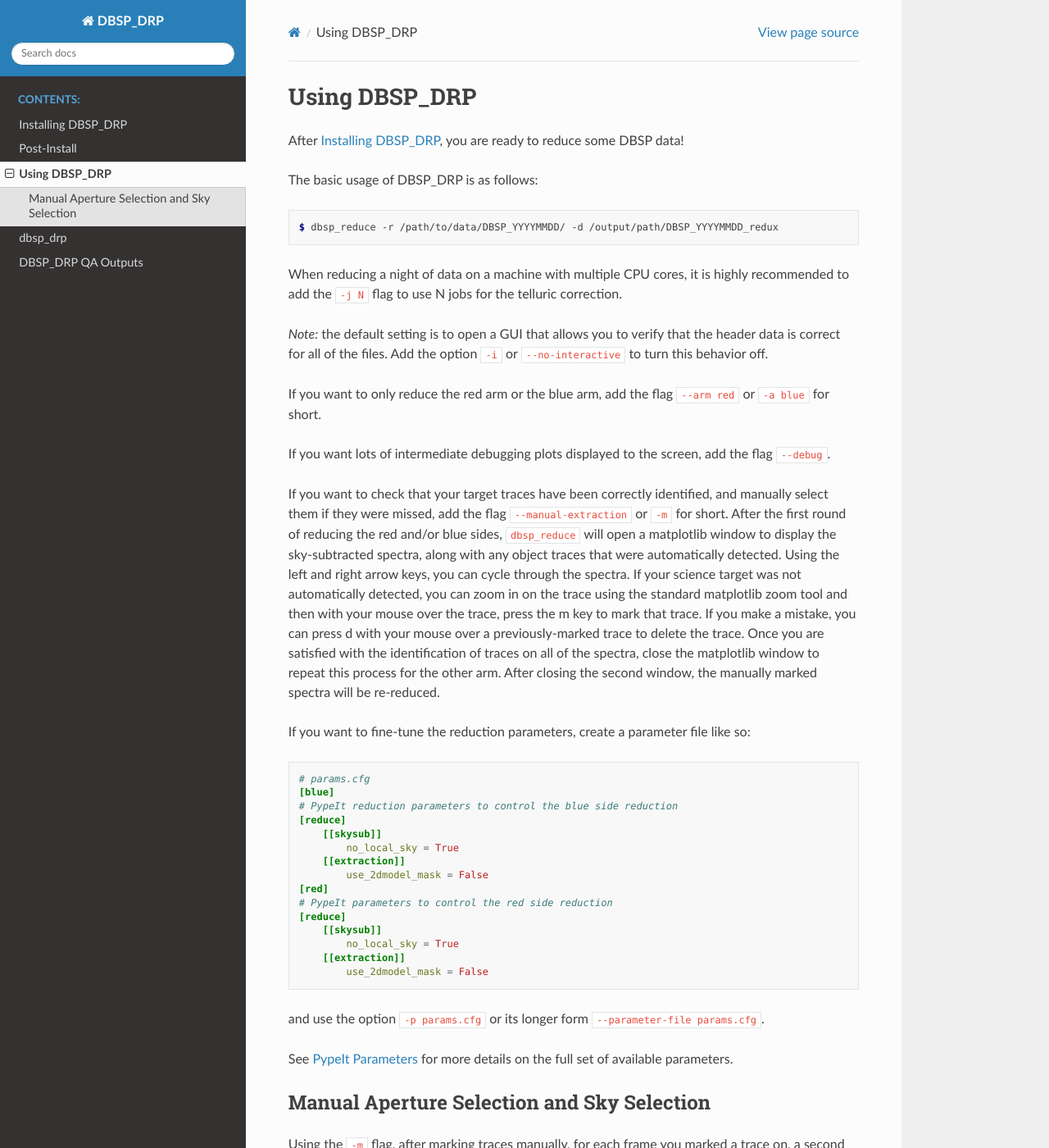
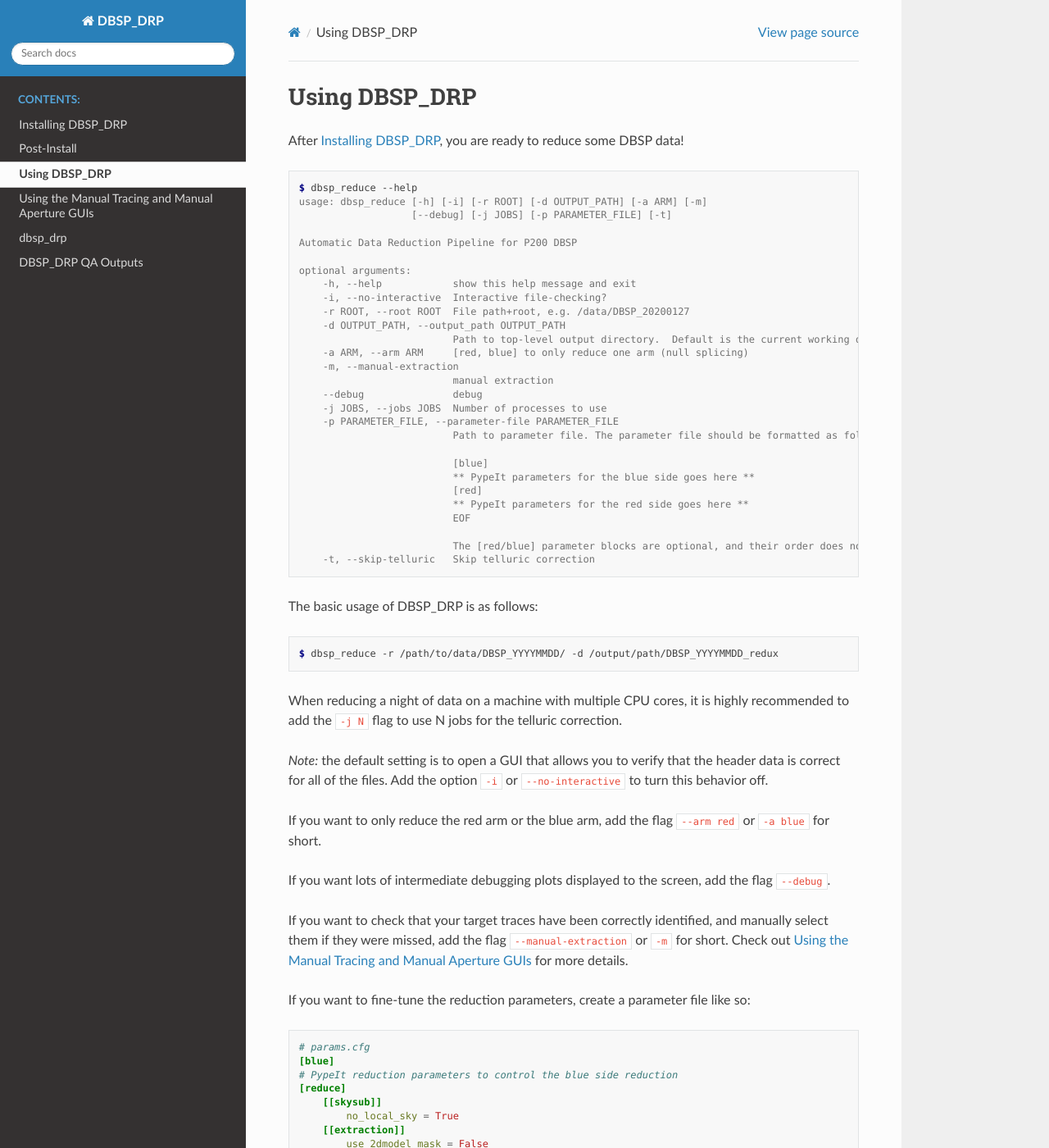
Before and after one commit to finagle29/DBSP_DRP, a Sphinx documentation site: the page built from docs/source/usage.rst, in a window 1280 px wide and 1400 px high. Shown: the whole window at 82% size. Built offline with Sphinx 7.4.7 and the Read the Docs theme 2.0.0, drawn with Linux system fonts in a browser that asks for light colours; some of the changed text lies outside the part shown.

Commit message:
add manual extraction docs

```diff
--- a/docs/source/index.rst
+++ b/docs/source/index.rst
@@ -12,6 +12,7 @@
 
    installing
    usage
+   manual_extraction
    modules
    qa
 
--- /dev/null
+++ b/docs/source/manual_extraction.rst
@@ -0,0 +1,61 @@
+*************************************************
+Using the Manual Tracing and Manual Aperture GUIs
+*************************************************
+
+Manual Tracing GUI
+******************
+
+After the first round of reducing the red and/or blue sides,
+``dbsp_reduce`` will open a matplotlib window to display the sky-subtracted spectra,
+along with any object traces that were automatically detected.
+
+Using the left and
+right arrow keys, you can cycle through the spectra.
+
+If your science target was not
+automatically detected, you can zoom in on the trace using the standard matplotlib
+zoom tool and then with your mouse over the trace, press the ``m`` key to mark that
+trace.
+
+If you make a mistake, you can press ``d`` with your mouse over a
+previously-marked trace to delete the trace.
+
+To adjust the region of the spectrum that will be collapsed to select apertures and
+background regions, press ``c``, then left click and drag to highlight the region to
+be collapsed in purple.
+
+After you close this window, for each frame you marked with a manual trace, a
+window will pop up with a Manual Aperture and Sky Selection GUI.
+
+.. image:: figures/manual_tracing_gui.png
+
+Manual Aperture and Sky Selection GUI
+*************************************
+This GUI shows the collapsed flux, along with any automatically identified
+traces (in orange) and your manually placed traces (in blue) along with the FWHM of
+each shaded in a lighter color.
+
+In this GUI, you can left click and drag your manual traces (in blue) to adjust
+their position.
+
+Additionally, you can right click and drag the shaded FWHM regions to adjust
+their extent.
+
+To mark background regions, press ``b`` and then left click and drag to mark
+background regions by shading them in gray.
+
+You can delete a background region by holding your mouse over the shaded background
+regions and press ``d`` to delete.
+
+Once you are finished adjusting manual traces/FWHMs and marking background regions,
+close the window to be shown the same GUI for the next object you marked a manual
+trace on.
+
+.. image:: figures/manual_aperture_gui.png
+
+Tips
+----
+Make sure to select background regions on either side of your target for the best sky subtraction.
+
+If you are dealing with faint sources, it is a good idea to re-mark in blue any orange
+(automatically identified) traces in case parameter changes lose these objects.
--- a/docs/source/qa.rst
+++ b/docs/source/qa.rst
@@ -13,4 +13,5 @@
 steps of the reduction for the red and blue sides. From left to right, the
 images are flat-fielded frame, sky model, sky-subtracted frame, sky-subtracted
 residuals, and sky- and object-subtracted residuals. Above each set of images,
-the raw filename, time of observation and the airmass is displayed.
+the raw filename, time of observation and the airmass is displayed. Slit edges
+are marked in red and green, and object traces are marked in orange.
--- a/docs/source/usage.rst
+++ b/docs/source/usage.rst
@@ -3,6 +3,38 @@
 **************
 
 After :doc:`installing`, you are ready to reduce some DBSP data!
+
+.. code-block :: console
+
+    $ dbsp_reduce --help
+    usage: dbsp_reduce [-h] [-i] [-r ROOT] [-d OUTPUT_PATH] [-a ARM] [-m]
+                       [--debug] [-j JOBS] [-p PARAMETER_FILE] [-t]
+
+    Automatic Data Reduction Pipeline for P200 DBSP
+
+    optional arguments:
+        -h, --help            show this help message and exit
+        -i, --no-interactive  Interactive file-checking?
+        -r ROOT, --root ROOT  File path+root, e.g. /data/DBSP_20200127
+        -d OUTPUT_PATH, --output_path OUTPUT_PATH
+                              Path to top-level output directory.  Default is the current working directory.
+        -a ARM, --arm ARM     [red, blue] to only reduce one arm (null splicing)
+        -m, --manual-extraction
+                              manual extraction
+        --debug               debug
+        -j JOBS, --jobs JOBS  Number of processes to use
+        -p PARAMETER_FILE, --parameter-file PARAMETER_FILE
+                              Path to parameter file. The parameter file should be formatted as follows:
+
+                              [blue]
+                              ** PypeIt parameters for the blue side goes here **
+                              [red]
+                              ** PypeIt parameters for the red side goes here **
+                              EOF
+
+                              The [red/blue] parameter blocks are optional, and their order does not matter.
+        -t, --skip-telluric   Skip telluric correction
+
 
 The basic usage of DBSP_DRP is as follows:
 
@@ -25,17 +57,7 @@
 
 If you want to check that your target traces have been correctly identified, and
 manually select them if they were missed, add the flag ``--manual-extraction`` or
-``-m`` for short. After the first round of reducing the red and/or blue sides,
-``dbsp_reduce`` will open a matplotlib window to display the sky-subtracted spectra,
-along with any object traces that were automatically detected. Using the left and
-right arrow keys, you can cycle through the spectra. If your science target was not
-automatically detected, you can zoom in on the trace using the standard matplotlib
-zoom tool and then with your mouse over the trace, press the m key to mark that
-trace. If you make a mistake, you can press d with your mouse over a
-previously-marked trace to delete the trace. Once you are satisfied with the
-identification of traces on all of the spectra, close the matplotlib window to repeat
-this process for the other arm. After closing the second window, the manually marked
-spectra will be re-reduced.
+``-m`` for short. Check out :doc:`manual_extraction` for more details.
 
 If you want to fine-tune the reduction parameters, create a parameter file like so:
 
@@ -61,21 +83,3 @@
 
 See `PypeIt Parameters <https://pypeit.readthedocs.io/en/stable/pypeit_par.html>`_ for more
 details on the full set of available parameters.
-
-Manual Aperture Selection and Sky Selection
-*******************************************
-Using the ``-m`` flag, after marking traces manually, for each frame you marked a trace on,
-a second GUI will pop up showing the collapsed flux, along with any automatically identified
-traces (in orange) and your manually placed traces (in blue) along with the FWHM of each shaded
-in a lighter color. In this GUI, you can left click and drag your manual traces (in blue) to
-adjust their position. Additionally, you can right click and drag the shaded FWHM regions to
-adjust their extent. To mark background regions, press b and then left click and drag to mark
-background regions by shading them in gray. You can delete a background region by holding your
-mouse over the shaded background regions and press d to delete. Once you are finished adjusting
-manual traces/FWHMs and marking background regions, close the GUI to be shown the GUI for the
-next object you marked a manual trace on.
-
-Make sure to select background regions on either side of your target for the best sky subtraction.
-
-If you are dealing with faint sources, it is a good idea to re-mark in blue any orange
-(automatically identified) traces in case parameter changes lose these objects.
```
Also changed, not shown: docs/source/figures/manual_aperture_gui.png (added), docs/source/figures/manual_tracing_gui.png (added).
